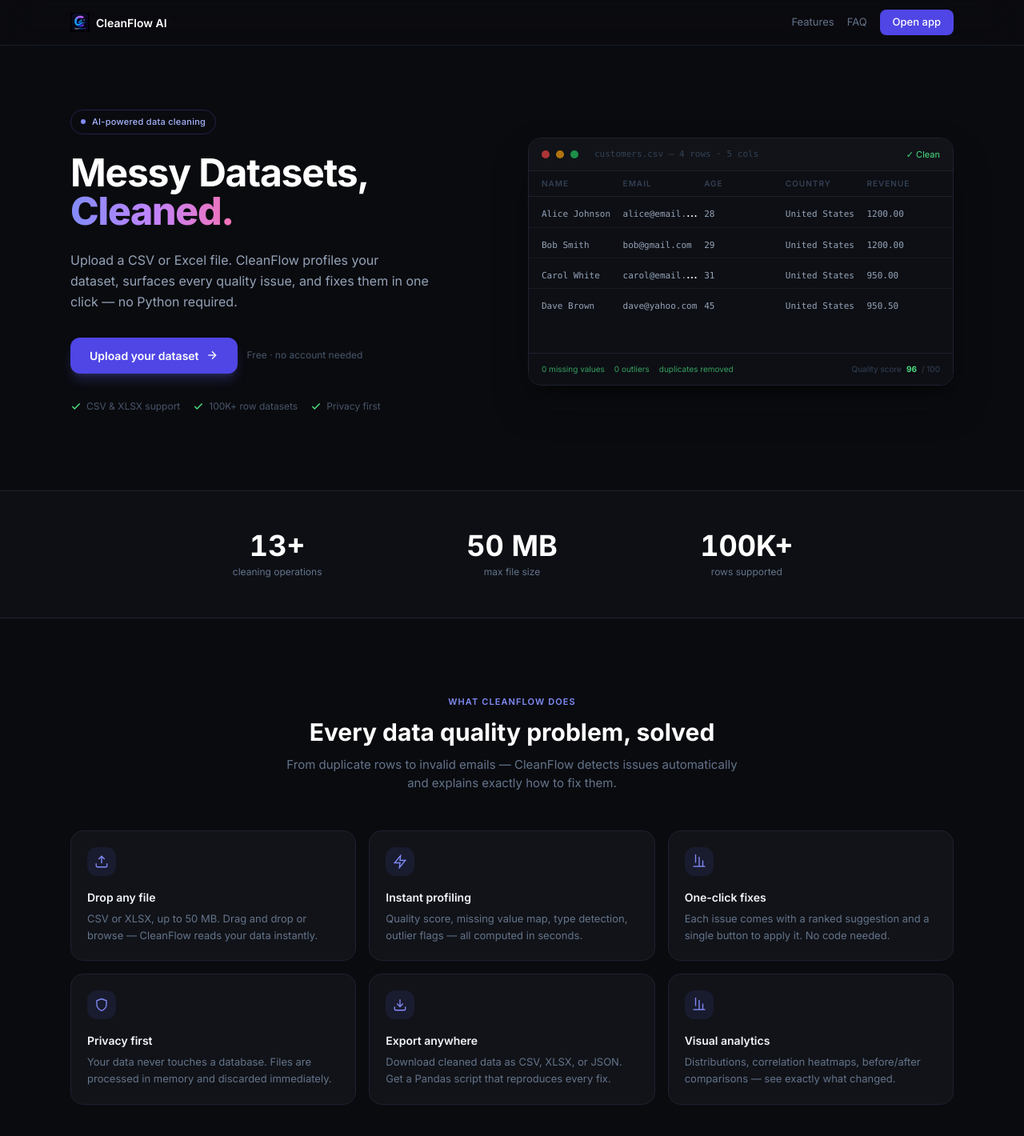
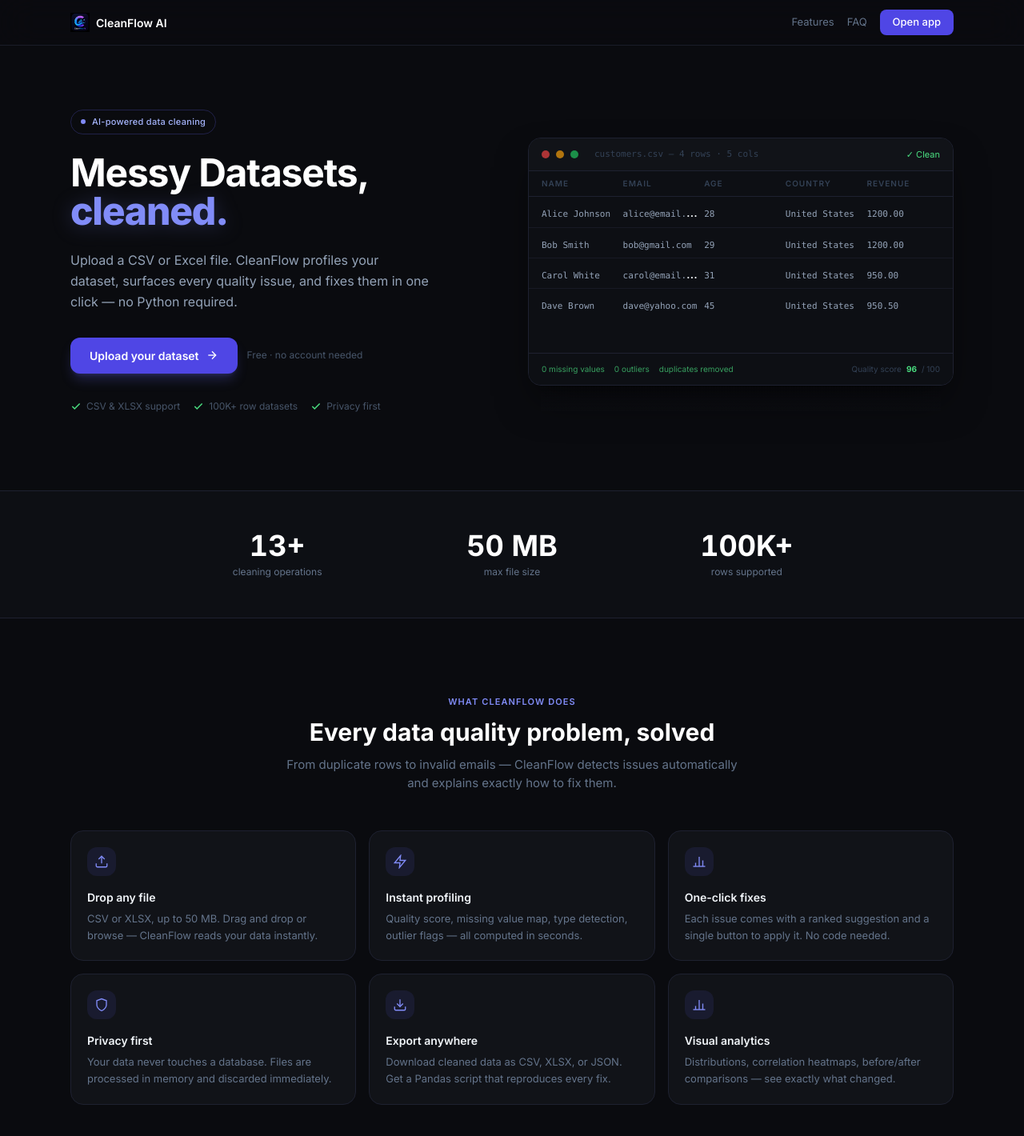
Before and after one commit to konainfatima28/CleanFlow-AI, a React (Vite) app in the folder frontend/: page / in a window 1280 px wide. Shown: the top 1420 px of the page at 80% size. Built offline with nearby package versions, Linux system fonts and the light colour scheme.

Commit message:
Update Landing.tsx

```diff
--- a/frontend/src/pages/Landing.tsx
+++ b/frontend/src/pages/Landing.tsx
@@ -1,6 +1,6 @@
 // ────────────────────────────────────────────────────────────────────────────
 // src/pages/Landing.tsx
-// CleanFlow AI landing page — FINAL PRODUCTION READY VERSION WITH ALL FIXES
+// CleanFlow AI landing page — THEME-MATCHED EXPERT MINIMALIST PRODUCTION VERSION
 // ────────────────────────────────────────────────────────────────────────────
 
 import { useEffect, useRef, useState } from "react"
@@ -144,7 +144,7 @@ function HeroGrid() {
             ))}
           </div>
 
-          {/* ─── FIXED HEIGHT CONTAINER PREVENTS JUMPING ─── */}
+          {/* ─── STABLE DIMENSION LAYOUT ROW BOX PREVENTS SNAPPING ─── */}
           <div className="divide-y divide-[#1e2130]/60 h-[195px] relative overflow-hidden bg-transparent">
             <AnimatePresence mode="popLayout" initial={false}>
               {rows.map((row, idx) => (
@@ -260,7 +260,7 @@ const Icon = {
   ),
   Chart: () => (
     <svg width="18" height="18" viewBox="0 0 24 24" fill="none" stroke="currentColor" strokeWidth="1.8">
-      <line x1="18" y1="20" x2="18" y2="10"/><line x1="12" y1="20" x2="12" y2="4"/><line x1="6" h1="20" x2="6" y2="14"/><line x1="2" y1="20" x2="22" y2="20"/>
+      <line x1="18" y1="20" x2="18" y2="10"/><line x1="12" y1="20" x2="12" y2="4"/><line x1="6" y1="20" x2="6" y2="14"/><line x1="2" y1="20" x2="22" y2="20"/>
     </svg>
   ),
   Check: () => (
@@ -416,18 +416,11 @@ export default function Landing() {
             <span className="text-[11px] text-indigo-300 font-medium tracking-wide">AI-powered data cleaning</span>
           </div>
 
-          {/* ── INLINE WEBKIT CLIPPING PATCH FOR DARK READER COMPLIANCE ── */}
+          {/* ── THEME BALANCED CLEAN DESIGN ARCHITECTURE ── */}
           <h1 className="text-3xl sm:text-4xl md:text-5xl font-bold tracking-tight text-white leading-tight">
             Messy Datasets,{' '}
-            <span
-              className="inline-block font-extrabold"
-              style={{
-                background: 'linear-gradient(to right, #818cf8, #c084fc, #f472b6)',
-                WebkitBackgroundClip: 'text',
-                WebkitTextFillColor: 'transparent'
-              }}
-            >
-              Cleaned.
+            <span className="inline-block text-indigo-400 drop-shadow-[0_2px_12px_rgba(129,140,248,0.25)] font-extrabold transition-all duration-300">
+              cleaned.
             </span>
           </h1>
 
```
